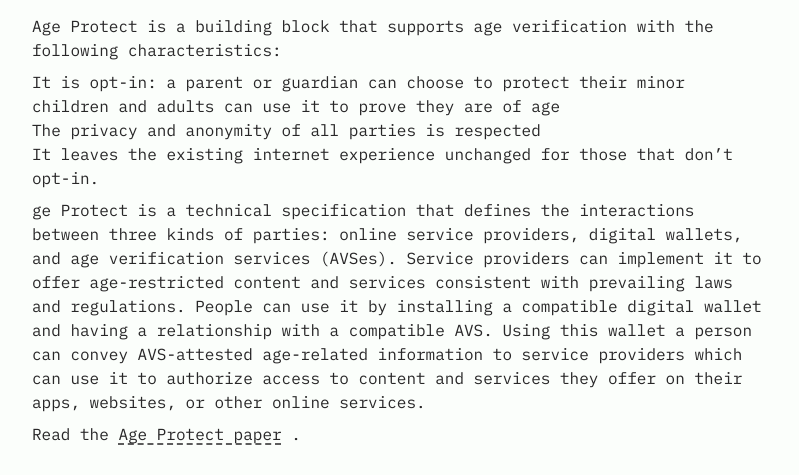
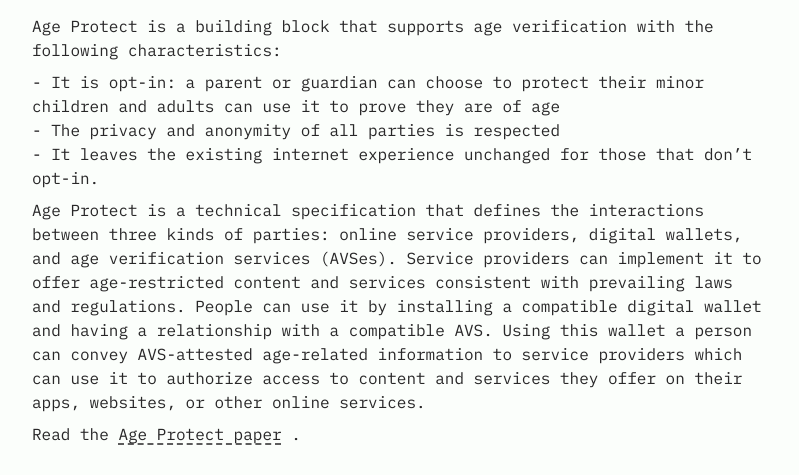
Before and after one commit to MeeFoundation/ageprotect-landing, an Astro site: page / in a window 1280 px wide. Shown: the part 275-750 px from the top of the page, without its empty margins (240-1039 px from the left). Built offline with nearby package versions, Linux system fonts and the light colour scheme; Astro itself is replaced by a stand-in of ours.

Commit message:
try to fix the bullets

```diff
--- a/src/pages/index.astro
+++ b/src/pages/index.astro
@@ -42,14 +42,14 @@
 
       <p>
         Age Protect is a building block that supports age verification with the following characteristics:
+      </p>
       <ol>
-	  <li>It is opt-in: a parent or guardian can choose to protect their minor children and adults can use it to prove they are of age </li>
-	  <li> The privacy and anonymity of all parties is respected </li>
-	  <li> It leaves the existing internet experience unchanged for those that don’t opt-in. </li>
+        <li>- It is opt-in: a parent or guardian can choose to protect their minor children and adults can use it to prove they are of age </li>
+        <li>- The privacy and anonymity of all parties is respected </li>
+        <li>- It leaves the existing internet experience unchanged for those that don’t opt-in. </li>
       </ol>
-	</p>
       <p>
-	ge Protect is a technical specification that defines the interactions between three kinds of parties: online service providers, digital wallets, and age verification services (AVSes). Service providers can implement it to offer age-restricted content and services consistent with prevailing laws and regulations. People can use it by installing a compatible digital wallet and having a relationship with a compatible AVS. Using this wallet a person can convey AVS-attested age-related information to service providers which can use it to authorize access to content and services they offer on their apps, websites, or other online services.
+      Age Protect is a technical specification that defines the interactions between three kinds of parties: online service providers, digital wallets, and age verification services (AVSes). Service providers can implement it to offer age-restricted content and services consistent with prevailing laws and regulations. People can use it by installing a compatible digital wallet and having a relationship with a compatible AVS. Using this wallet a person can convey AVS-attested age-related information to service providers which can use it to authorize access to content and services they offer on their apps, websites, or other online services.
       </p>
       <p>
       Read the <LinkButton className="hover:text-skin-accent underline underline-offset-4 decoration-dashed" href="https://github.com/MeeFoundation/papers/blob/main/age-protect/age-protect.pdf">Age Protect paper</LinkButton>.
```
Lines whose indentation alone changed are shown as unchanged.
